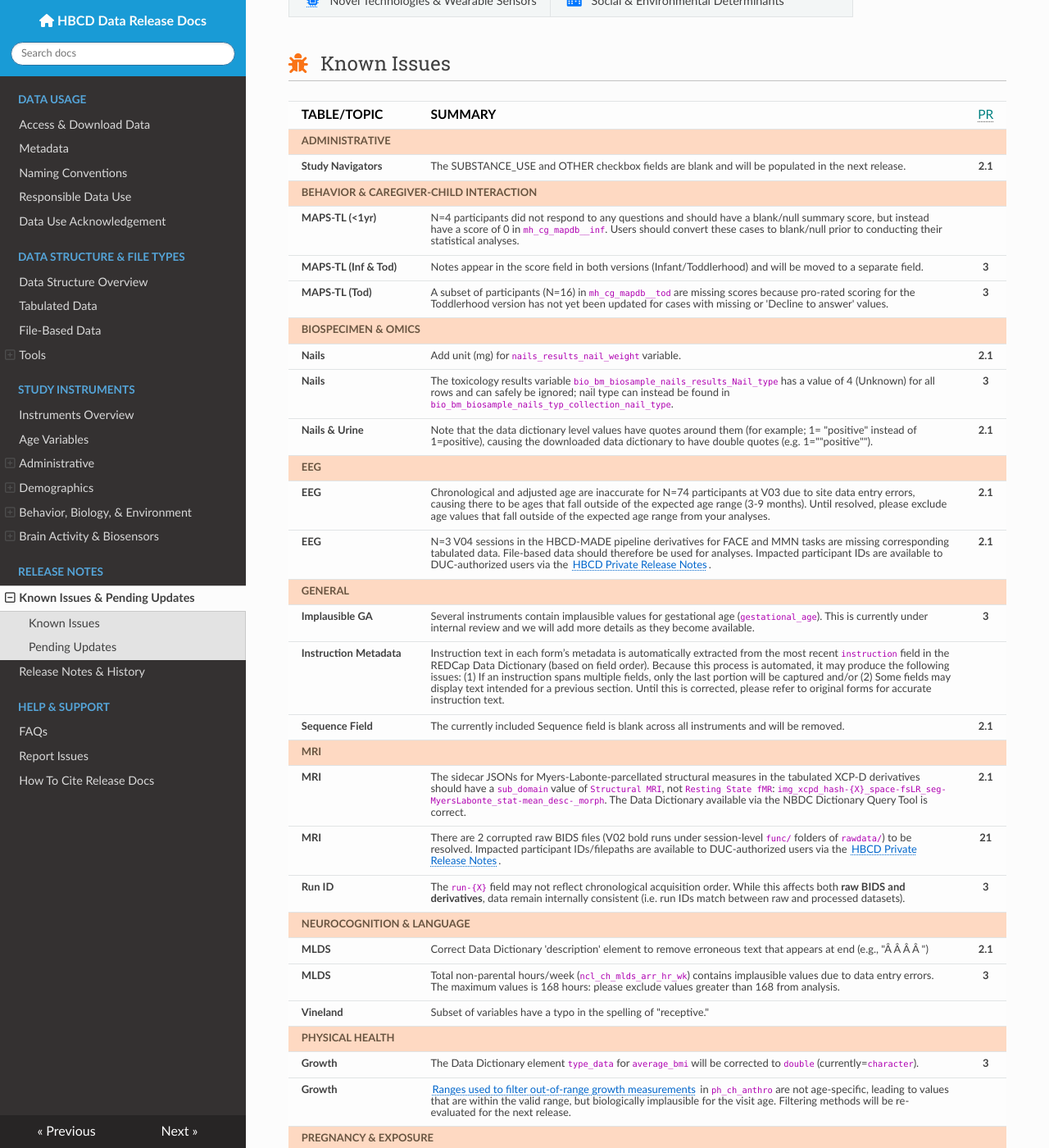
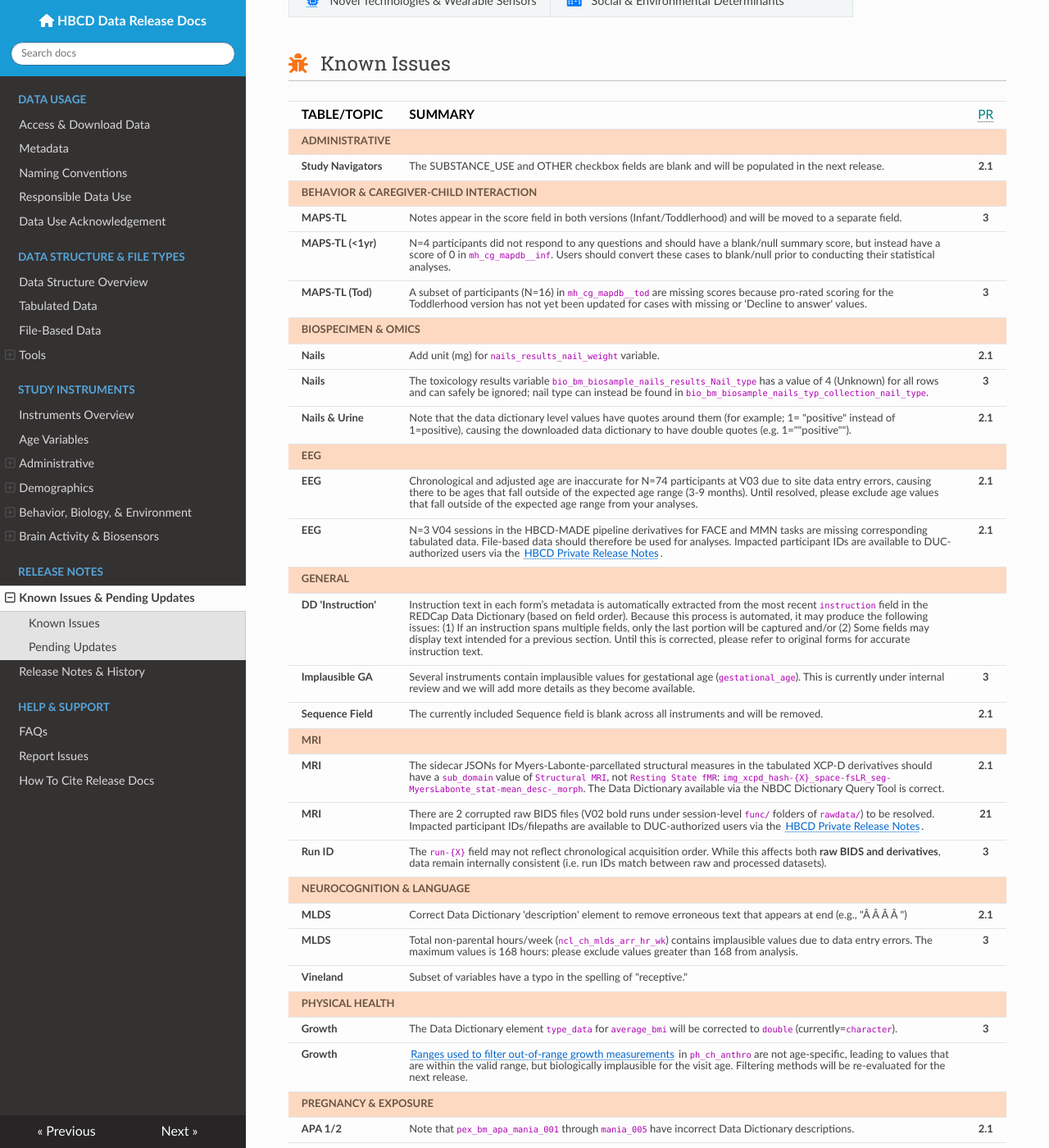
Before and after one commit to nbdc-datahub/hbcd-docs, an MkDocs documentation site: the page built from docs/changelog/issues-updates.md, in a window 1280 px wide and 1400 px high, scrolled down 561 px. Shown: the whole window at 82% size. Built offline with MkDocs 1.6.1, drawn with Linux system fonts in a browser that asks for light colours; nearby versions of some CDN libraries; some of the changed text lies outside the part shown.

Commit message:
clean up issues and correct parsing code to not filter out Done items

```diff
--- a/docs/changelog/issues-updates.md
+++ b/docs/changelog/issues-updates.md
@@ -47,7 +47,7 @@
 
     <thead>
     <tr style="text-decoration: bold; font-size: 1.2em;">
-    <th style="width: 18%;">TABLE/TOPIC</th>
+    <th>TABLE/TOPIC</th>
     <th>SUMMARY</th>
     <th style='text-align: center;'><span class="tooltip tooltip-left">PR<span class="tooltiptext">Target Release</span></span></th>
     </tr>
@@ -62,14 +62,14 @@
 </tr>
 <tr class="domain-row-issue"><td colspan="4"><strong>BEHAVIOR &amp; CAREGIVER-CHILD INTERACTION</strong></td></tr>
 <tr>
+<td class='table-cell' style='font-weight: bold;'>MAPS-TL</td>
+<td style='word-wrap: break-word; white-space: normal;'>Notes appear in the score field in both versions (Infant/Toddlerhood) and will be moved to a separate field.</td>
+<td style='text-align: center; font-weight: bold;'>3</td>
+</tr>
+<tr>
 <td class='table-cell' style='font-weight: bold;'>MAPS-TL (&lt;1yr)</td>
 <td style='word-wrap: break-word; white-space: normal;'>N=4 participants did not respond to any questions and should have a blank/null summary score, but instead have a score of 0 in <code>mh_cg_mapdb__inf</code>. Users should convert these cases to blank/null prior to conducting their statistical analyses.</td>
 <td style='text-align: center; font-weight: bold;'></td>
-</tr>
-<tr>
-<td class='table-cell' style='font-weight: bold;'>MAPS-TL (Inf &amp; Tod)</td>
-<td style='word-wrap: break-word; white-space: normal;'>Notes appear in the score field in both versions (Infant/Toddlerhood) and will be moved to a separate field.</td>
-<td style='text-align: center; font-weight: bold;'>3</td>
 </tr>
 <tr>
 <td class='table-cell' style='font-weight: bold;'>MAPS-TL (Tod)</td>
@@ -105,14 +105,14 @@
 </tr>
 <tr class="domain-row-issue"><td colspan="4"><strong>GENERAL</strong></td></tr>
 <tr>
+<td class='table-cell' style='font-weight: bold;'>DD &#x27;Instruction&#x27;</td>
+<td style='word-wrap: break-word; white-space: normal;'>Instruction text in each form’s metadata is automatically extracted from the most recent <code>instruction</code> field in the REDCap Data Dictionary (based on field order). Because this process is automated, it may produce the following issues: (1) If an instruction spans multiple fields, only the last portion will be captured and/or (2) Some fields may display text intended for a previous section. Until this is corrected, please refer to original forms for accurate instruction text.</td>
+<td style='text-align: center; font-weight: bold;'></td>
+</tr>
+<tr>
 <td class='table-cell' style='font-weight: bold;'>Implausible GA</td>
 <td style='word-wrap: break-word; white-space: normal;'>Several instruments contain implausible values for gestational age (<code>gestational_age</code>). This is currently under internal review and we will add more details as they become available.</td>
 <td style='text-align: center; font-weight: bold;'>3</td>
-</tr>
-<tr>
-<td class='table-cell' style='font-weight: bold;'>Instruction Metadata</td>
-<td style='word-wrap: break-word; white-space: normal;'>Instruction text in each form’s metadata is automatically extracted from the most recent <code>instruction</code> field in the REDCap Data Dictionary (based on field order). Because this process is automated, it may produce the following issues: (1) If an instruction spans multiple fields, only the last portion will be captured and/or (2) Some fields may display text intended for a previous section. Until this is corrected, please refer to original forms for accurate instruction text.</td>
-<td style='text-align: center; font-weight: bold;'></td>
 </tr>
 <tr>
 <td class='table-cell' style='font-weight: bold;'>Sequence Field</td>
@@ -194,7 +194,7 @@
 <td style='text-align: center; font-weight: bold;'></td>
 </tr>
 <tr>
-<td class='table-cell' style='font-weight: bold;'>Preg &amp; Inf Health</td>
+<td class='table-cell' style='font-weight: bold;'>PEX Health</td>
 <td style='word-wrap: break-word; white-space: normal;'>ICD codes for the <code>pex_bm_health*</code> instrument tables are inconsistently provided, sometimes missing corresponding names/labels. For example, medication names are present for the <em>Health V1- Medications</em>, while the <em>Health V2- Pregnancy</em> instrument only has medication codes without corresponding labels. Until resolved, users can use external packages to merge ICD labels if needed: <a href="https://www.stata.com/features/overview/icd/">Stata</a>, <a href="https://hcup-us.ahrq.gov/toolssoftware/ccsr/dxccsr.jsp">SAS</a>, <a href="https://www.rdocumentation.org/packages/icd/versions/3.3">R</a></td>
 <td style='text-align: center; font-weight: bold;'>3</td>
 </tr>
@@ -234,7 +234,7 @@
 
     <thead>
     <tr style="text-decoration: bold; font-size: 1.2em;">
-    <th style="width: 18%;">TABLE/TOPIC</th>
+    <th>TABLE/TOPIC</th>
     <th>SUMMARY</th>
     <th style='text-align: center;'><span class="tooltip tooltip-left">PR<span class="tooltiptext">Target Release</span></span></th>
     </tr>
@@ -250,7 +250,7 @@
 <tr class="domain-row-pending"><td colspan="4"><strong>BIOSPECIMEN &amp; OMICS</strong></td></tr>
 <tr>
 <td class='table-cell' style='font-weight: bold;'>Olink</td>
-<td style='word-wrap: break-word; white-space: normal;'>Genomic Olink Explore 384 Inflammation 1 Panel to be provided for the birth parent during pregnancy as a measure of maternal inflammation.</td>
+<td style='word-wrap: break-word; white-space: normal;'>Olink Explore 384 Inflammation 1 Panel to be provided for the birth parent during pregnancy as a measure of maternal inflammation.</td>
 <td style='text-align: center; font-weight: bold;'></td>
 </tr>
 <tr>
```
Also changed, not shown: 2 other files.
